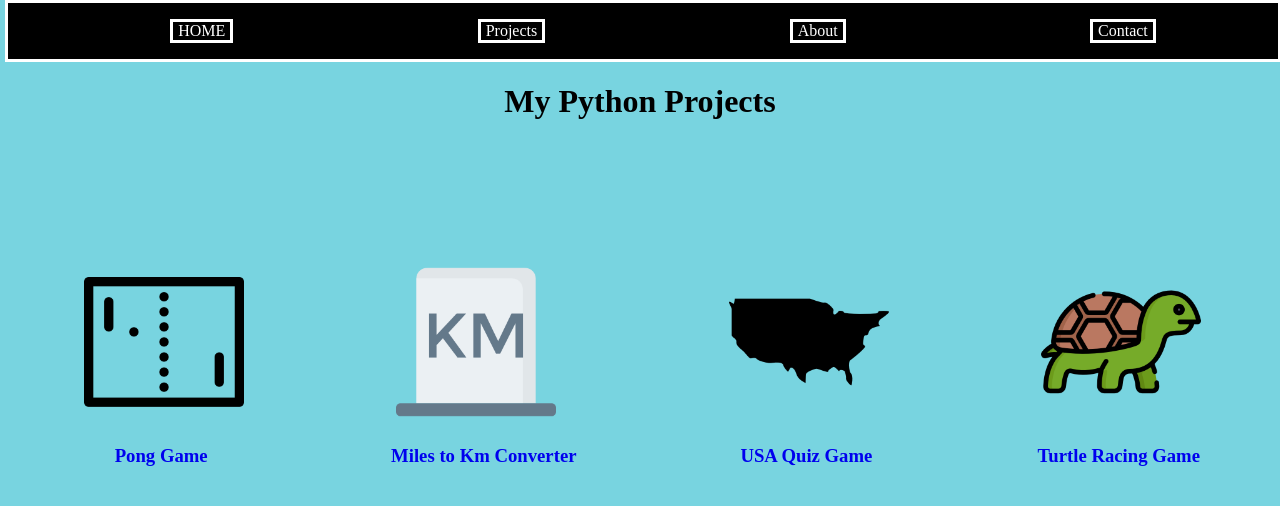
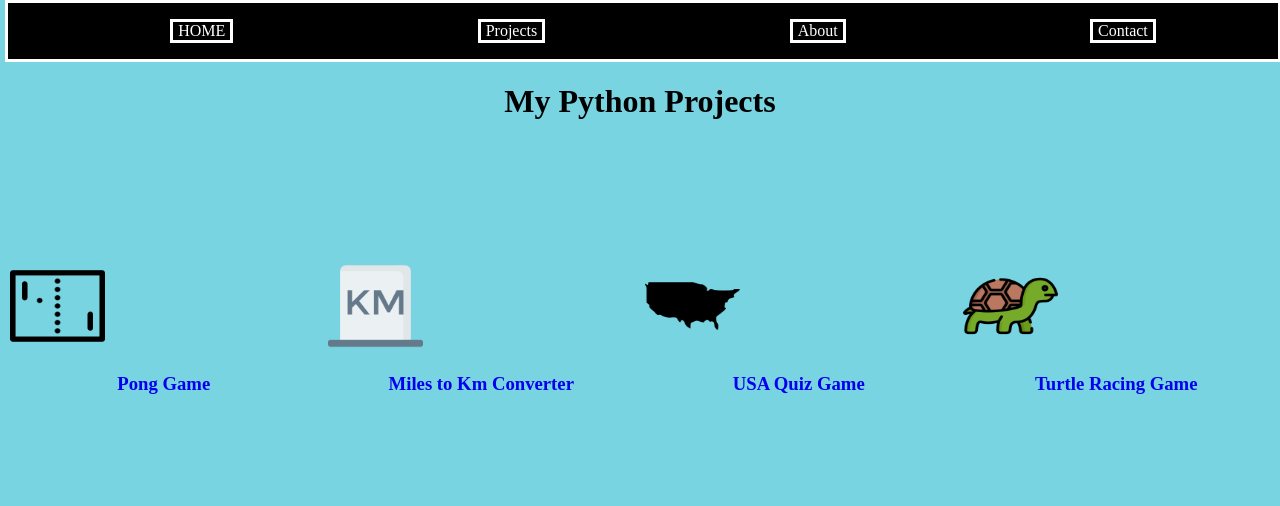
Before and after one commit to pramodsingh007/personalsite, a plain HTML site: page projects.html in a window 1280 px wide. Drawn offline with Linux system fonts and the light colour scheme.

Commit message:
Update styles.css

```diff
--- a/css/styles.css
+++ b/css/styles.css
@@ -194,21 +194,21 @@ a{
     align-items: center;
 }
 #pong{
-    width: 10em;
-    height: 10em;
+    width: 30%;
+    height: 50%;
 }
 #km{
-    width:10em;
-    height:10em;
+    width:30%;
+    height:50%;
 }
 #usa{
-    width:10em;
-    height:10em;
+    width:30%;
+    height:50%;
 }
 
 #turtle{
-    width:10em;
-    height: 10em;
+    width:30%;
+    height: 50%;
 }
 .projectscontainer{
     position: relative;
```
